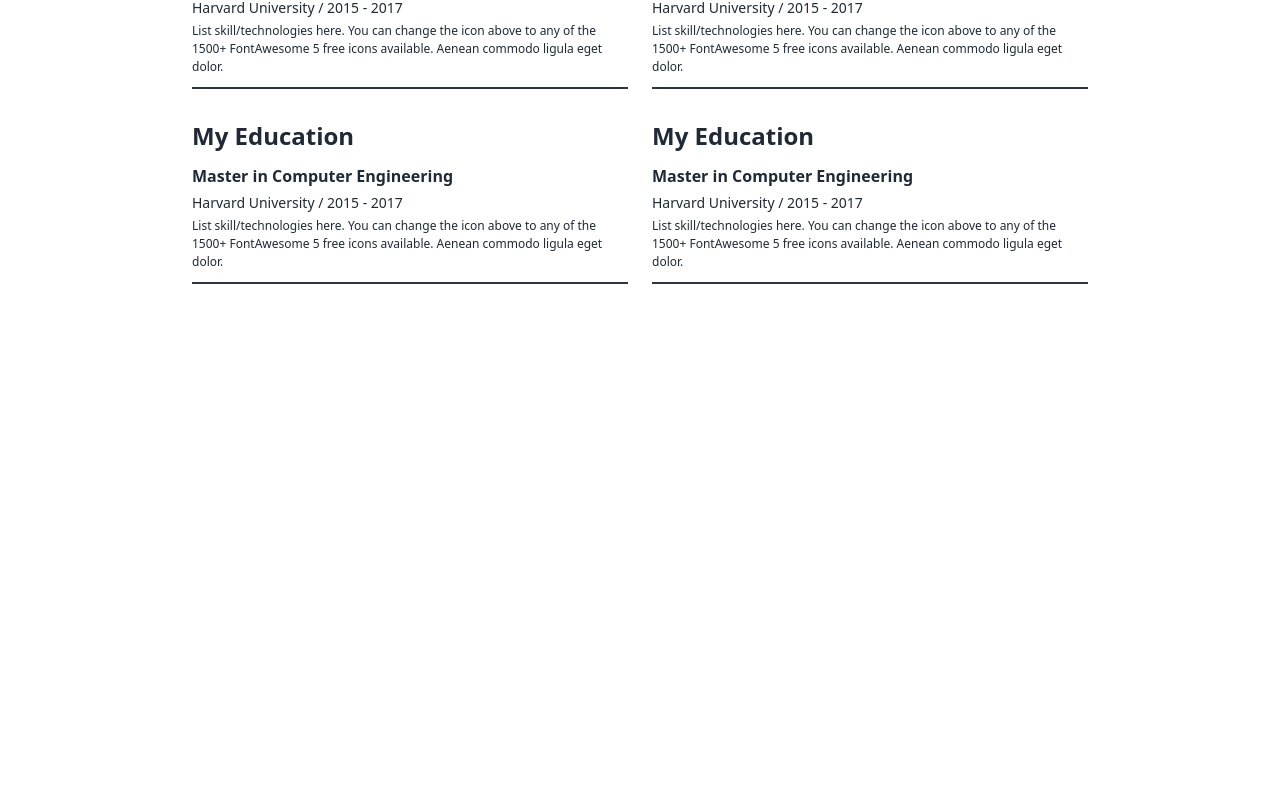
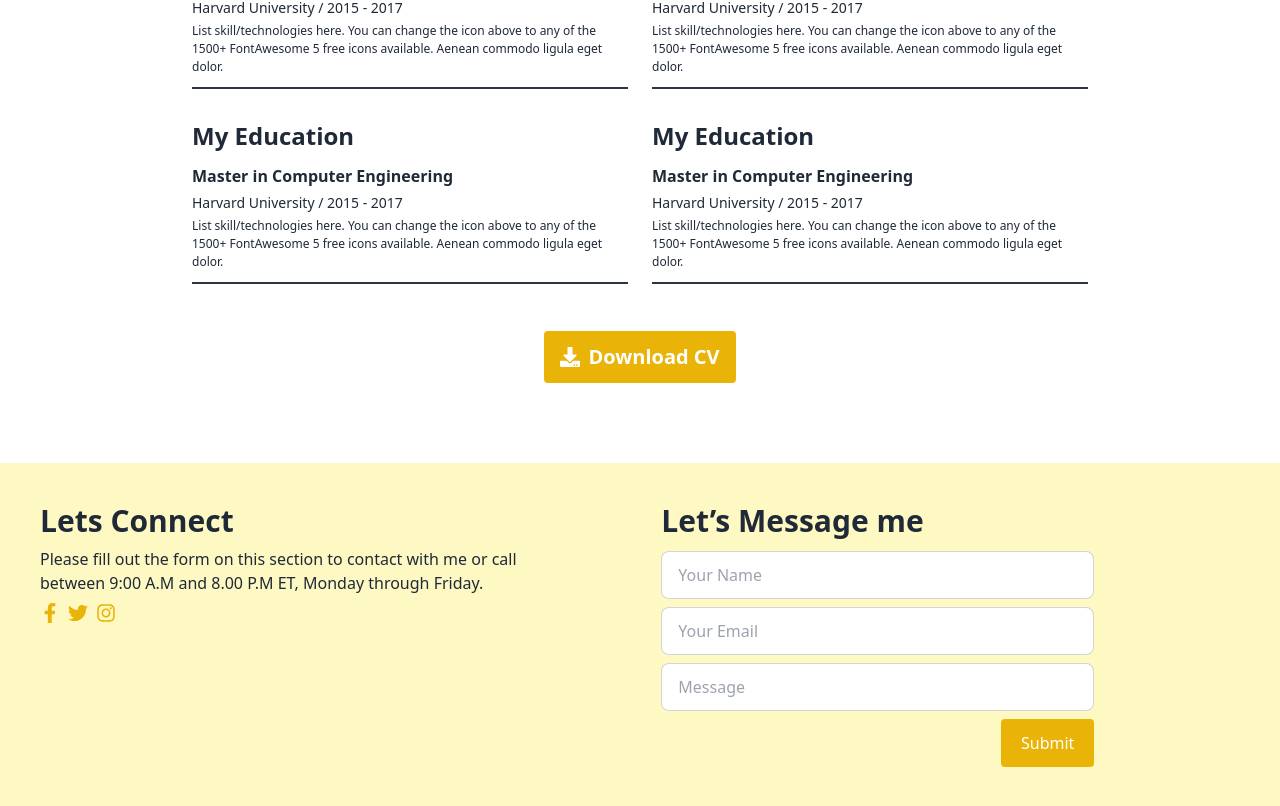
Before and after one commit to shaikTazUddin01/practice_portfolio, a React (Vite) app: page / in a window 1280 px wide. Shown: the part 2325-3131 px from the top of the page. Before the commit the page ends 2656 px from the top, so only its background shows below. Built offline with nearby package versions, Linux system fonts and the light colour scheme.

Commit message:
added footer

```diff
--- a/package.json
+++ b/package.json
@@ -14,6 +14,7 @@
     "match-sorter": "^6.3.4",
     "react": "^18.2.0",
     "react-dom": "^18.2.0",
+    "react-icons": "^5.0.1",
     "react-router-dom": "^6.22.3",
     "sort-by": "^1.2.0"
   },
--- a/src/component/Resume.jsx
+++ b/src/component/Resume.jsx
@@ -1,8 +1,9 @@
-import React from 'react';
+import { FaDownload } from "react-icons/fa";
+
 
 const Resume = () => {
     return (
-        <div className='max-w-4xl mx-auto mt-20 '>
+        <div className='max-w-4xl mx-auto my-20'>
             <section className='text-center pb-10'>
                 <h1 className='text-4xl font-semibold'>A Summary of Reseme</h1>
             </section>
@@ -56,6 +57,11 @@ const Resume = () => {
                         <div className='divider divider-neutral'></div>
                 </div>
             </section>
+         <div className='text-center '>
+         <button className='bg-yellow-500 py-3 px-4 font-bold text-xl text-white tect-center mx-auto rounded flex gap-2 items-center'>
+            <FaDownload></FaDownload>
+            Download CV</button>
+         </div>
         </div>
     );
 };
--- /dev/null
+++ b/src/component/shared/Footer.jsx
@@ -0,0 +1,42 @@
+import { FaFacebookF, FaInstagram, FaTwitter } from "react-icons/fa";
+
+
+const Footer = () => {
+    return (
+        <div className='bg-yellow-100 flex justify-between mx-auto gap-10'>
+            <div className="p-10 space-y-2 w-[50%] pl-10">
+                <h1 className="text-3xl font-bold">Lets Connect</h1>
+                <p>Please fill out the form on this section to contact with me or call between 9:00 A.M and 8.00 P.M ET, Monday through Friday.</p>
+                <div className="text-yellow-500 flex gap-2 text-xl mt-2">
+                    <FaFacebookF></FaFacebookF>
+                    <FaTwitter></FaTwitter>
+                    <FaInstagram></FaInstagram>
+                </div>
+            </div>
+
+            <div className="space-y-3 grid grid-cols-1 w-[50%]">
+                <h1 className="text-3xl font-bold pt-10">Let’s Message me</h1>
+                <form className="w-[70%] space-y-2">
+                    <div className="form-control">
+                        <input type="text" placeholder="Your Name" className="input input-bordered" required />
+                    </div>
+                    <div className="form-control">
+
+                        <input type="email" placeholder="Your Email" className="input input-bordered" required />
+
+                    </div>
+                    <div className="form-control">
+
+                        <input type="text" placeholder="Message" className="input input-bordered" required />
+
+                    </div>
+                    <div className=" mt-6 flex justify-end pb-10">
+                        <button className="bg-yellow-500 px-5 py-3 rounded text-white">Submit</button>
+                    </div>
+                </form>
+            </div>
+        </div>
+    );
+};
+
+export default Footer;
--- a/src/layout/MainLayout.jsx
+++ b/src/layout/MainLayout.jsx
@@ -1,6 +1,7 @@
 import React from 'react';
 import { Outlet } from 'react-router-dom';
 import Navbar from '../component/shared/Navbar';
+import Footer from '../component/shared/Footer';
 
 const MainLayout = () => {
     return (
@@ -9,6 +10,7 @@ const MainLayout = () => {
                 <Navbar></Navbar>
             </div>
             <Outlet></Outlet>
+            <Footer></Footer>
         </div>
     );
 };
```
Also changed, not shown: 1 other file (tests, documents, lock files or other folders).
